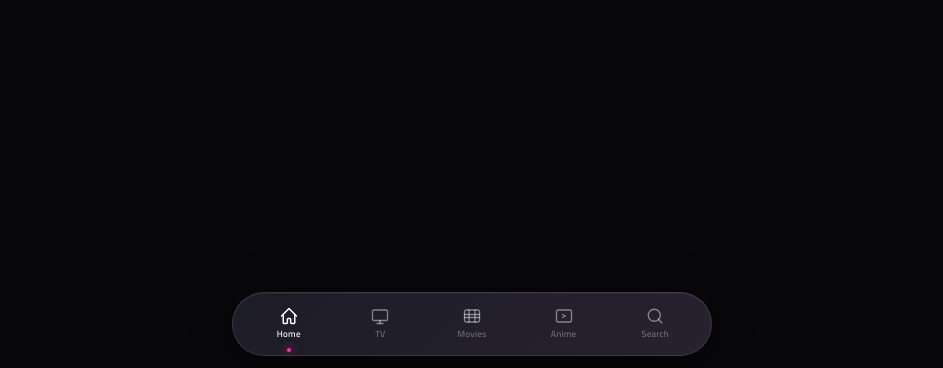
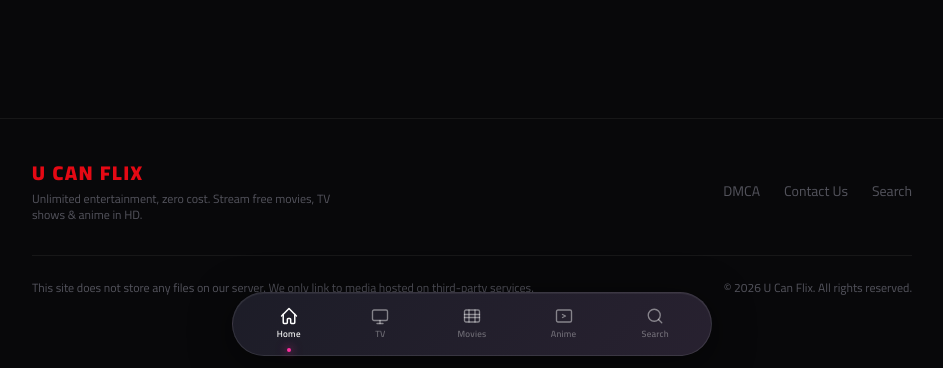
Before and after one commit to 0x0Megasus/u-can-flix, a Next.js app: page / in a window 1280 px wide. Shown: the part 432-800 px from the top of the page, without its empty margins (168-1111 px from the left). Built offline with nearby package versions, Linux system fonts and the light colour scheme; no server answers; a web font is replaced by a local one.

Commit message:
Remove ads from AppShell

```diff
--- a/src/_components/AppShell.js
+++ b/src/_components/AppShell.js
@@ -3,7 +3,6 @@
 import Footer from './Footer'
 import BottomNav from './BottomNav'
 import LoadingBar from './LoadingBar'
-import AdBanner from './AdBanner'
 
 export default function AppShell({ children }) {
   const pathname = usePathname()
@@ -15,7 +14,6 @@
       <main className="flex-1 px-4 sm:px-10 lg:px-[200px] pb-[80px] md:pb-0">
         {children}
       </main>
-      <AdBanner />
       {!isWatchPage && <Footer />}
       <BottomNav />
     </div>
```
